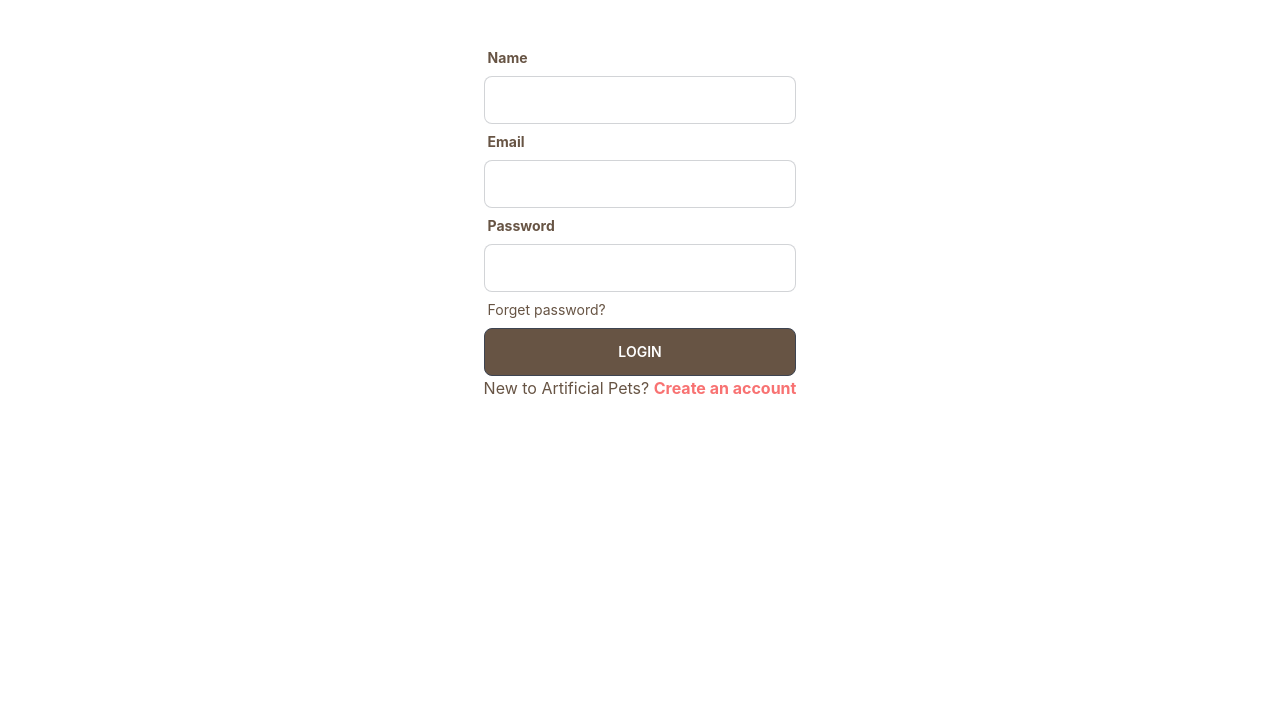
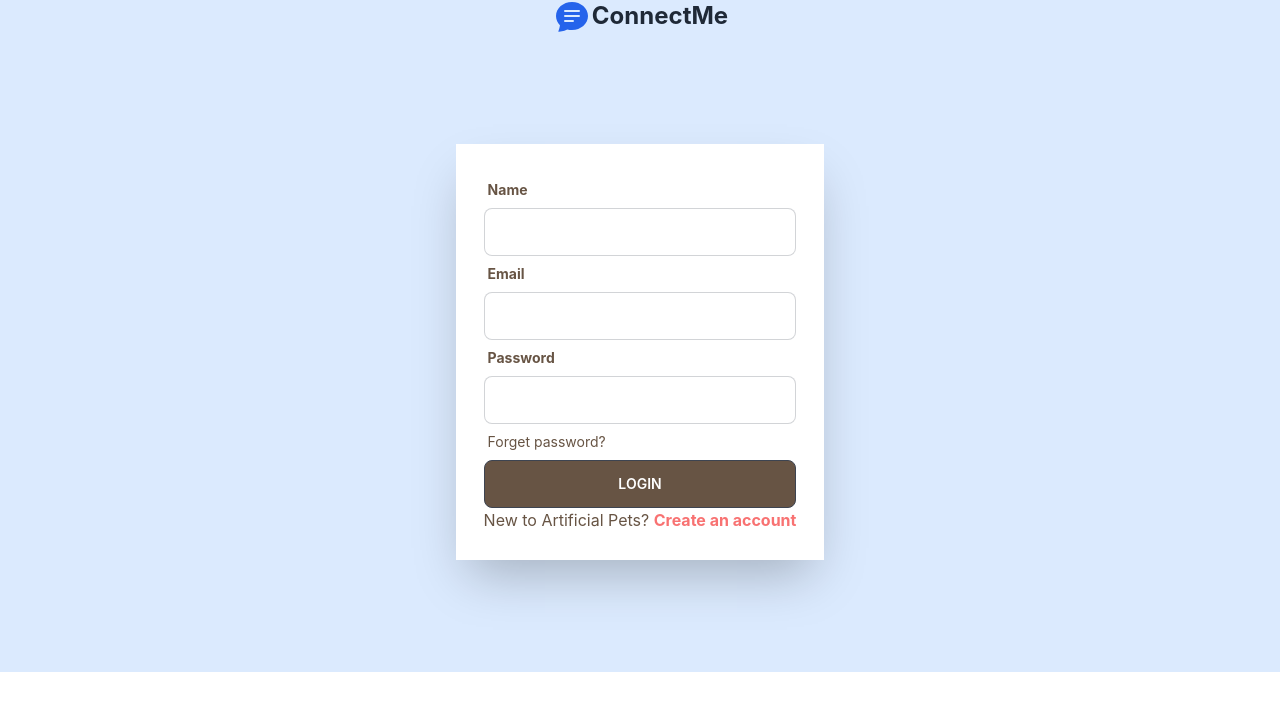
Before and after one commit to rhnchowdhury/Real-chat-app-client, a React (Create React App) app: page /login in a window 1280 px wide. Shown: the top 710 px of the page. Built offline with nearby package versions, Linux system fonts and the light colour scheme; no server answers.

Commit message:
login edit

```diff
--- a/src/App.css
+++ b/src/App.css
@@ -32,6 +32,7 @@
   from {
     transform: rotate(0deg);
   }
+
   to {
     transform: rotate(360deg);
   }
--- a/src/Components/Pages/NavBar/NavBar.js
+++ b/src/Components/Pages/NavBar/NavBar.js
@@ -35,7 +35,7 @@ const NavBar = () => {
 
 
     return (
-        <div>
+        <div style={{ background: '#dbeafe' }}>
             <div className="navbar bg-base-100">
                 <div className="navbar-start">
                     <div className="dropdown">
--- a/src/Components/Pages/Registers/Login/Login.js
+++ b/src/Components/Pages/Registers/Login/Login.js
@@ -1,6 +1,7 @@
 import React, { useContext, useState } from 'react';
 import { useForm } from 'react-hook-form';
 import { Link } from 'react-router-dom';
+import { BsFillChatTextFill } from "react-icons/bs";
 import { AuthContext } from '../../../Context/AuthProvider';
 
 const Login = () => {
@@ -24,8 +25,14 @@ const Login = () => {
     }
 
     return (
-        <div className='flex justify-center items-center my-10'>
-            <div>
+        <section style={{ background: '#dbeafe' }}>
+            <div className='flex justify-center items-center'>
+                <span ><BsFillChatTextFill className='h-8 w-10 shadow-current' style={{ color: '#2563eb' }}></BsFillChatTextFill></span>
+                <p className='text-2xl font-bold'>ConnectMe</p>
+            </div>
+            <div className='flex justify-center items-center'>
+
+                <div className='my-28 p-7 shadow-2xl bg-base-100'>
                     <form onSubmit={handleSubmit(handleLogin)}>
                         <div>
                             <label className="label"><span className="label-text font-bold" style={{ color: "#675444" }}>Name</span></label>
@@ -63,6 +70,7 @@ const Login = () => {
                     </form>
                 </div>
             </div>
+        </section>
     );
 };
 
```
Lines whose indentation alone changed are shown as unchanged.
